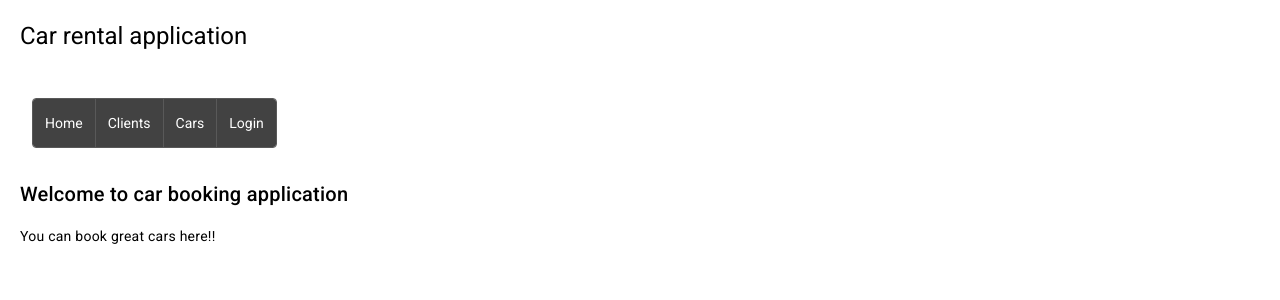
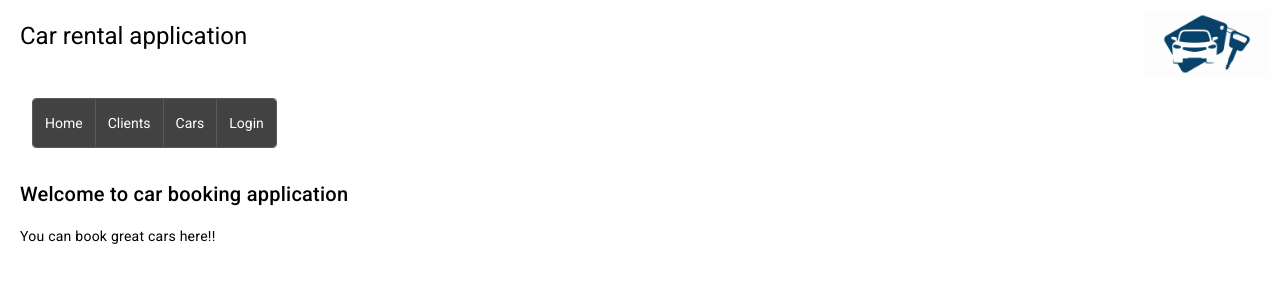
Before and after one commit to keidio/car-rental-project, an Angular app in the folder frontend/: page / in a window 1280 px wide. Shown: the top 300 px of the page. Built offline with nearby package versions, Linux system fonts and the light colour scheme.

Commit message:
Visual improvement to top bar

```diff
--- a/frontend/src/app/components/top-bar/top-bar.component.css
+++ b/frontend/src/app/components/top-bar/top-bar.component.css
@@ -0,0 +1,8 @@
+div {
+  padding: 10px;
+  margin: 10px;
+  background-image: url("/assets/Car-rental.jpeg");
+  background-position: right;
+  background-repeat: no-repeat;
+  background-size: 10%;
+}
```
Also changed, not shown: frontend/src/assets/Car-rental.jpeg (added), frontend/src/assets/top-bar-image.webp (added).
